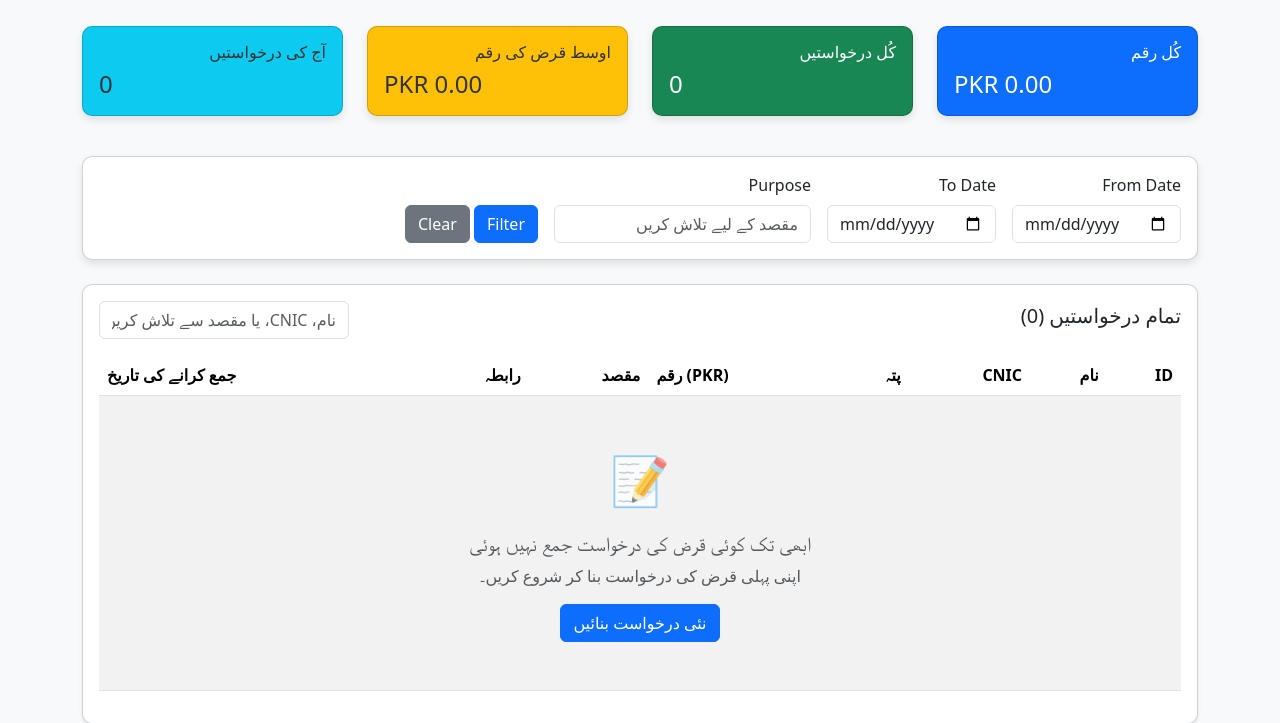
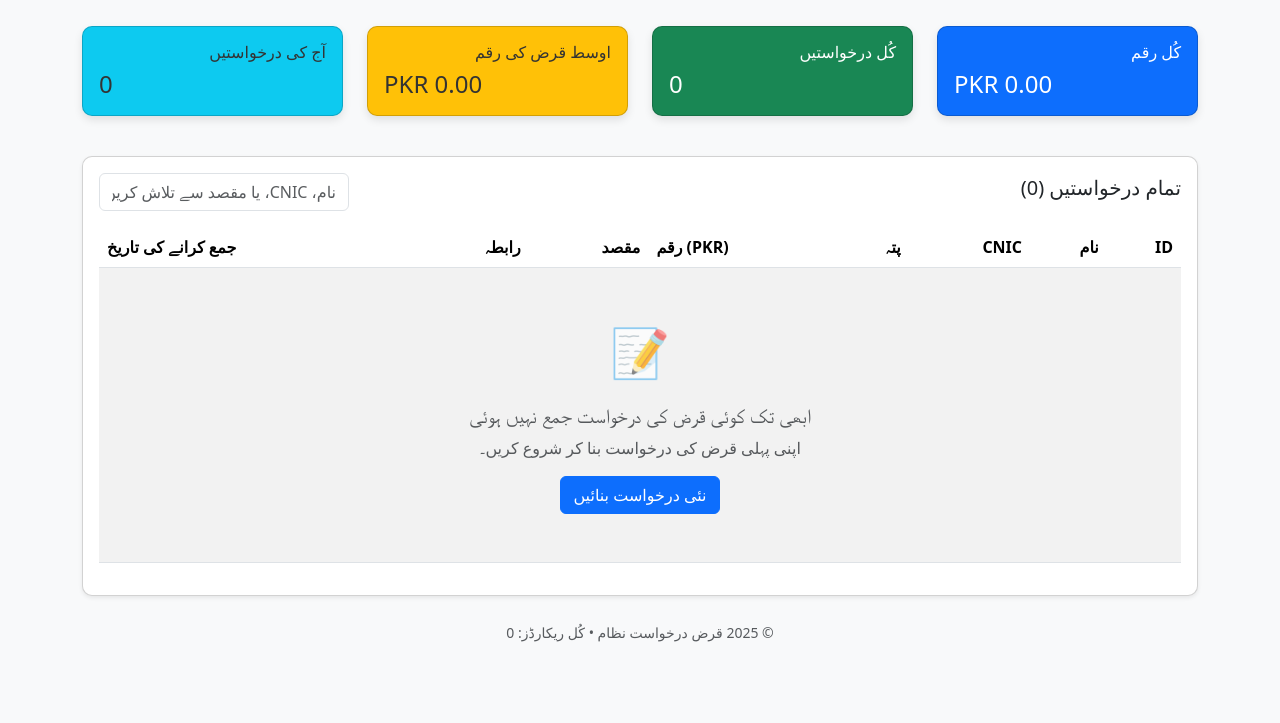
Before and after one commit to ghazanfariqbal630/Loan-Application, a Flask app: page /dashboard in a window 1280 px wide. Shown: the part 580-1303 px from the top of the page. After the commit the page ends 1222 px from the top, so only its background shows below. Run offline with Flask 3, Linux system fonts and the light colour scheme; the visitor is signed in with stand-in values (Sample User, id 1); data that the repository does not hold is empty.

Commit message:
Update dashboard.html

```diff
--- a/templates/dashboard.html
+++ b/templates/dashboard.html
@@ -182,69 +182,62 @@
         </div>
       </div>
     </div>
-    <!-- Filters Section -->
-<div class="card mb-4">
-  <div class="card-body d-flex flex-wrap gap-3 align-items-end">
-    <div>
-      <label for="fromDate" class="form-label">From Date</label>
-      <input type="date" id="fromDate" class="form-control">
-    </div>
-    <div>
-      <label for="toDate" class="form-label">To Date</label>
-      <input type="date" id="toDate" class="form-control">
-    </div>
-    <div>
-      <label for="purposeFilter" class="form-label">Purpose</label>
-      <input type="text" id="purposeFilter" class="form-control" placeholder="مقصد کے لیے تلاش کریں">
-    </div>
-    <div>
-      <button id="applyFilter" class="btn btn-primary">Filter</button>
-      <button id="clearFilter" class="btn btn-secondary">Clear</button>
-    </div>
-  </div>
-</div>
+    <script>
+  const searchInput = document.getElementById('searchInput');
+  const fromDate = document.getElementById('fromDate');
+  const toDate = document.getElementById('toDate');
+  const purposeFilter = document.getElementById('purposeFilter');
+  const applyFilter = document.getElementById('applyFilter');
+  const clearFilter = document.getElementById('clearFilter');
+  const tableRows = document.querySelectorAll('#applicationsTable tbody tr');
 
-<script>
-  // Existing search functionality
-  document.getElementById('searchInput').addEventListener('input', function(e) {
-    const searchTerm = e.target.value.toLowerCase();
-    const rows = document.querySelectorAll('#applicationsTable tbody tr');
-    rows.forEach(row => {
-      const text = row.textContent.toLowerCase();
-      row.style.display = text.includes(searchTerm) ? '' : 'none';
-    });
+  // Existing Search
+  searchInput.addEventListener('input', function() {
+    filterTable();
   });
 
-  // Filter by Date & Purpose
-  document.getElementById('applyFilter').addEventListener('click', function() {
-    const from = document.getElementById('fromDate').value;
-    const to = document.getElementById('toDate').value;
-    const purpose = document.getElementById('purposeFilter').value.toLowerCase();
+  // Apply Filter
+  applyFilter.addEventListener('click', function() {
+    filterTable();
+  });
 
-    const rows = document.querySelectorAll('#applicationsTable tbody tr');
-    rows.forEach(row => {
-      const dateText = row.cells[7].textContent.trim().split(' ')[0]; // YYYY-MM-DD
+  // Clear Filter
+  clearFilter.addEventListener('click', function() {
+    fromDate.value = '';
+    toDate.value = '';
+    purposeFilter.value = '';
+    searchInput.value = '';
+    filterTable();
+  });
+
+  function filterTable() {
+    const searchTerm = searchInput.value.toLowerCase();
+    const from = fromDate.value;
+    const to = toDate.value;
+    const purpose = purposeFilter.value.toLowerCase();
+
+    tableRows.forEach(row => {
+      const rowDate = row.cells[7].textContent.trim().split(' ')[0]; // YYYY-MM-DD
       const rowPurpose = row.cells[5].textContent.trim().toLowerCase();
+      const rowText = row.textContent.toLowerCase();
 
       let show = true;
-      if (from && dateText < from) show = false;
-      if (to && dateText > to) show = false;
+
+      // Search filter
+      if (searchTerm && !rowText.includes(searchTerm)) show = false;
+
+      // Purpose filter
       if (purpose && !rowPurpose.includes(purpose)) show = false;
+
+      // Date filter
+      if (from && rowDate < from) show = false;
+      if (to && rowDate > to) show = false;
 
       row.style.display = show ? '' : 'none';
     });
-  });
+  }
+</script>
 
-  // Clear Filter
-  document.getElementById('clearFilter').addEventListener('click', function() {
-    document.getElementById('fromDate').value = '';
-    document.getElementById('toDate').value = '';
-    document.getElementById('purposeFilter').value = '';
-
-    const rows = document.querySelectorAll('#applicationsTable tbody tr');
-    rows.forEach(row => row.style.display = '');
-  });
-</script>
 
 
     <!-- Search and Table -->
```
